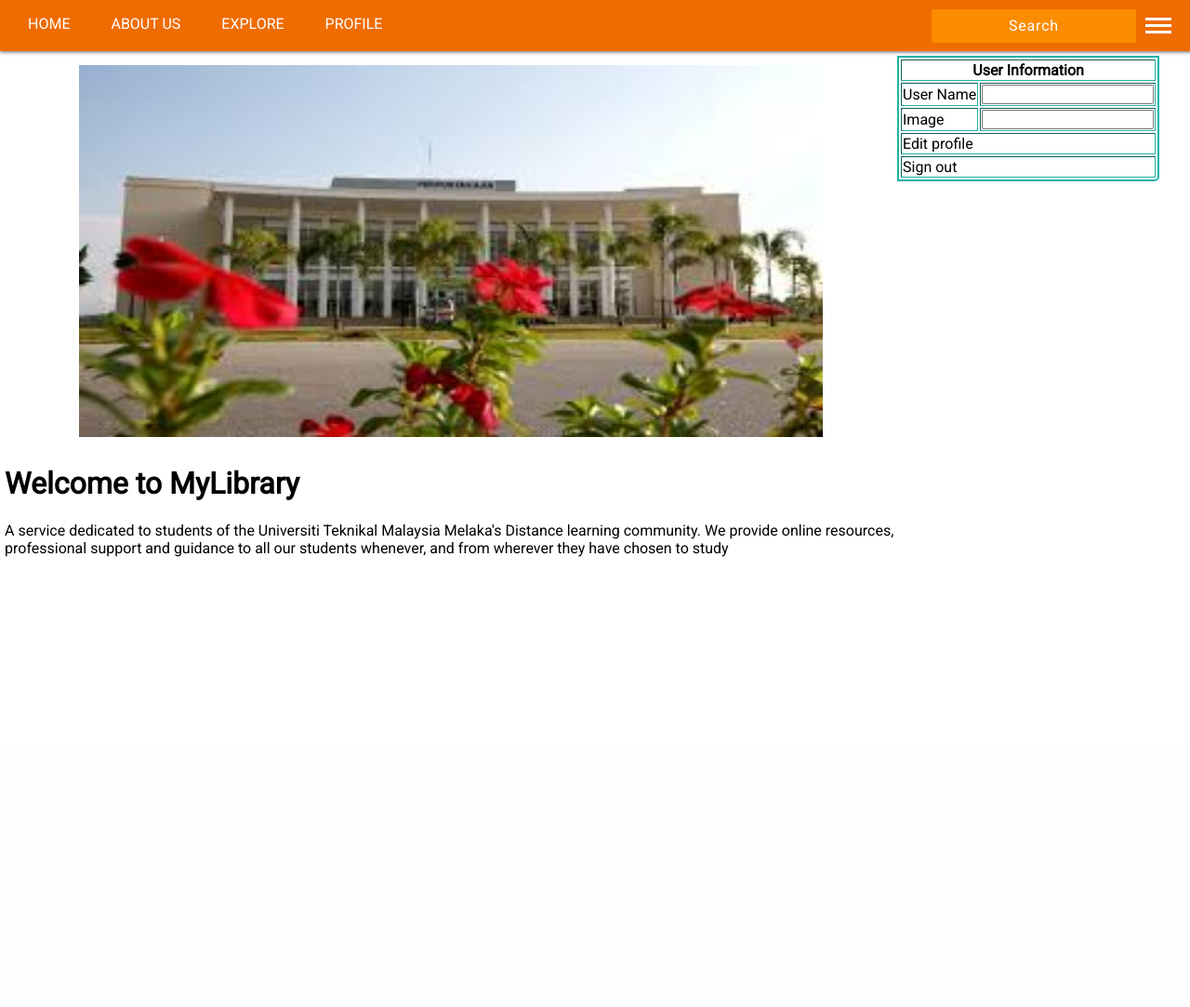
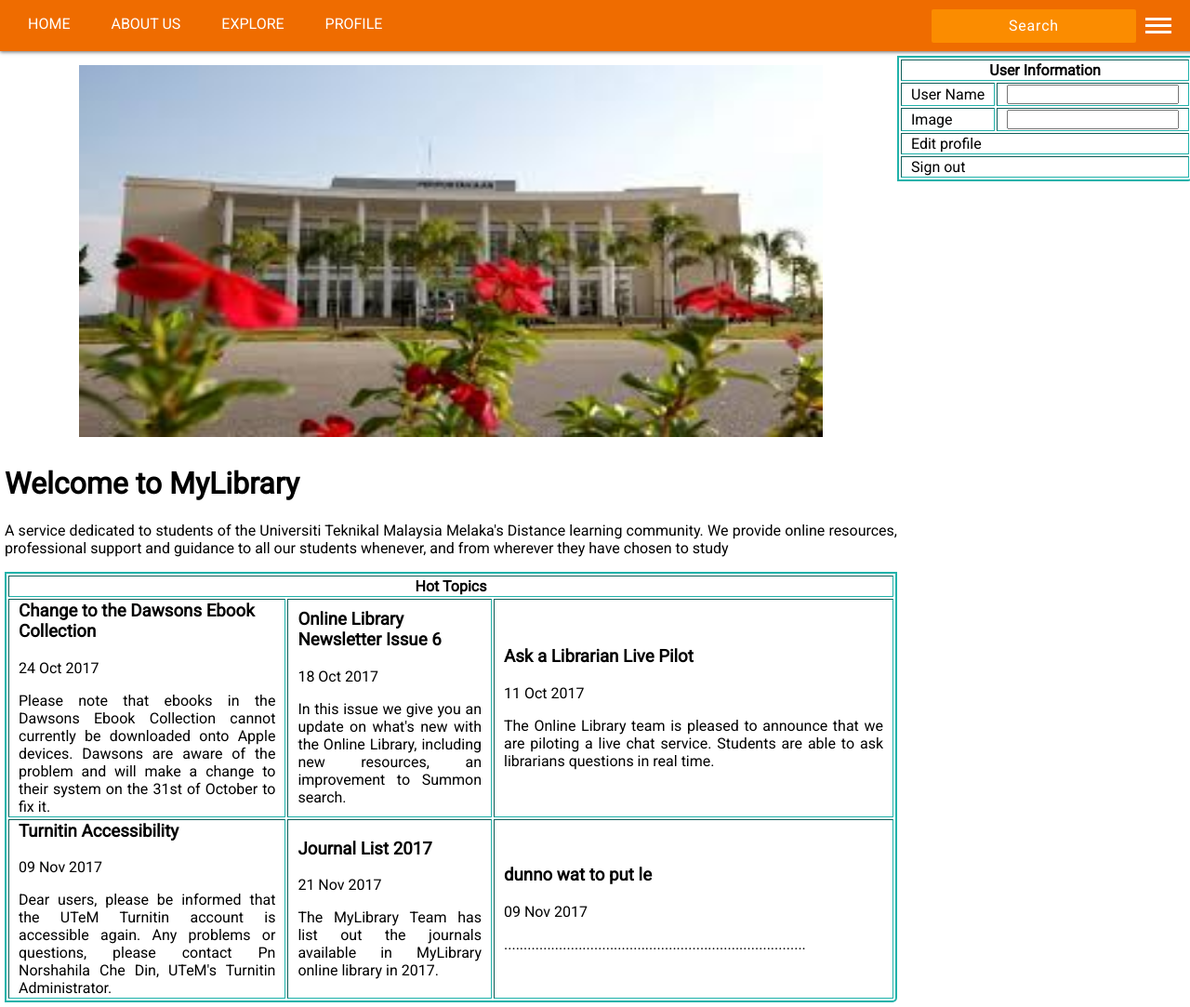
Before and after one commit to konyee95/Web-Application-Development, a PHP site: page / in a window 1280 px wide. Shown: the whole page at 93% size. Before the commit the page ends 599 px from the top, so only its background shows below. Run offline with PHP 8.4, Linux system fonts and the light colour scheme.

Commit message:
added hot topics in home

```diff
--- a/MyLibrary/css/main.css
+++ b/MyLibrary/css/main.css
@@ -17,6 +17,15 @@
 table {
 	border: 2px solid lightseagreen;
 	border-bottom-right-radius: 5px;
+}
+
+td{
+	padding-left: 10px;
+	padding-right: 10px;
+}
+
+p{
+	text-align: justify;
 }
 
 #main-container {
--- a/MyLibrary/index.html
+++ b/MyLibrary/index.html
@@ -53,10 +53,66 @@
 
         <div id="info-container" class="sticky-header-padding">
             <div id="library-info">
-                <center><img src="image/Library.jpg" width="800" height="400" /></center>
+                <center>
+                    <img src="image/Library.jpg" width="800" height="400" />
+                </center>
                 <h1>Welcome to MyLibrary</h1>
-                <p>A service dedicated to students of the Universiti Teknikal Malaysia Melaka's Distance learning community. We provide online resources, professional support and guidance to all our students whenever, and from wherever they have chosen to study
+                <p>A service dedicated to students of the Universiti Teknikal Malaysia Melaka's Distance learning community.
+                    We provide online resources, professional support and guidance to all our students whenever, and from
+                    wherever they have chosen to study
                 </p>
+
+                <div id="hot-topics">
+                    <table border=1>
+                        <tr>
+                            <th colspan="3">Hot Topics</th>
+                        </tr>
+                        <tr>
+                            <td>
+                                <h3>Change to the Dawsons Ebook Collection</h3>
+                                <p>24 Oct 2017</p>
+                                <p>Please note that ebooks in the Dawsons Ebook Collection cannot currently be downloaded onto
+                                    Apple devices. Dawsons are aware of the problem and will make a change to their system
+                                    on the 31st of October to fix it.</p>
+                            </td>
+
+                            <td>
+                                <h3>Online Library Newsletter Issue 6</h3>
+                                <p>18 Oct 2017</p>
+                                <p>In this issue we give you an update on what's new with the Online Library, including new
+                                    resources, an improvement to Summon search.</p>
+                            </td>
+
+                            <td>
+                                <h3>Ask a Librarian Live Pilot</h3>
+                                <p>11 Oct 2017</p>
+                                <p>The Online Library team is pleased to announce that we are piloting a live chat service.
+                                    Students are able to ask librarians questions in real time.</p>
+                            </td>
+                        </tr>
+                        <tr>
+                            <td>
+                                <h3>Turnitin Accessibility</h3>
+                                <p>09 Nov 2017</p>
+                                <p>Dear users, please be informed that the UTeM Turnitin account is accessible again. Any problems
+                                    or questions, please contact Pn Norshahila Che Din, UTeM's Turnitin Administrator.</p>
+                            </td>
+
+                            <td>
+                                <h3>Journal List 2017</h3>
+                                <p>21 Nov 2017</p>
+                                <p>The MyLibrary Team has list out the journals available in MyLibrary online library in 2017.
+                                </p>
+                            </td>
+
+                            <td>
+                                <h3>dunno wat to put le</h3>
+                                <p>09 Nov 2017</p>
+                                <p>.............................................................................</p>
+                            </td>
+                        </tr>
+                    </table>
+                </div>
             </div>
 
             <div id="user-info">
```
